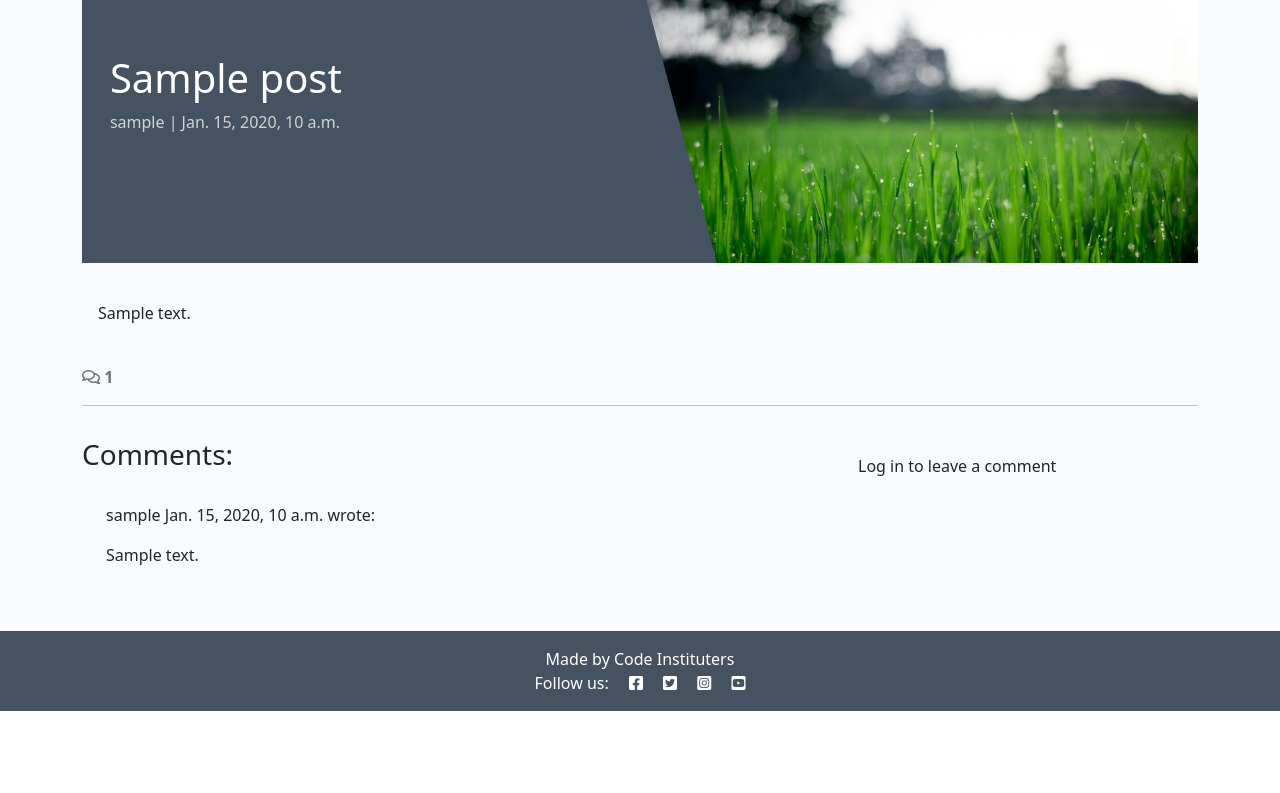
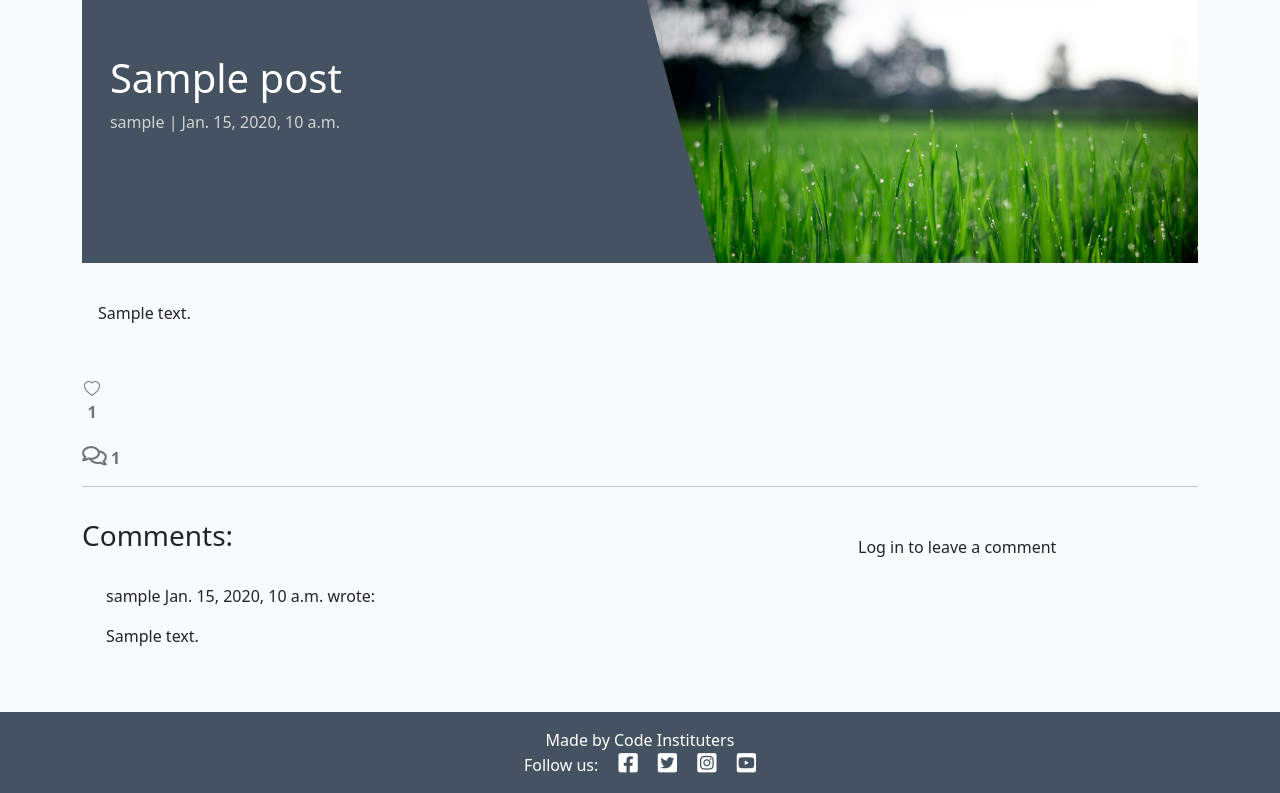
Before and after one commit to aliceC119/musicstar-club, a Django app: a page that uses blog/templates/blog/post_detail.html in a window 1280 px wide. Shown: the part 127-920 px from the top of the page. Before the commit the page ends 838 px from the top, so only its background shows below. Run offline with Django 4.2, Linux system fonts and the light colour scheme; tables that the repository leaves empty hold one stand-in row (values such as "Sample post"); some libraries are stand-ins or nearby versions.

Commit message:
Added a like the post feature and a like icon when site user click on the like button.

```diff
--- a/blog/models.py
+++ b/blog/models.py
@@ -18,6 +18,7 @@ class Post(models.Model):
     status = models.IntegerField(choices=STATUS, default=0)
     excerpt = models.TextField(blank=True)
     updated_on = models.DateTimeField(auto_now=True)
+    likes= models.ManyToManyField(User, related_name='post')
 
     class Meta:
         ordering = ["-created_on"]
--- a/blog/templates/blog/post_detail.html
+++ b/blog/templates/blog/post_detail.html
@@ -1,7 +1,8 @@
-{% extends 'base.html' %} {% block content %}
+{% extends 'base.html' %}
 {% load static %}
 {% load crispy_forms_tags %}
 
+{% block content %}
 <div class="masthead">
     <div class="container">
         <div class="row g-0">
@@ -30,6 +31,65 @@
             </div>
         </div>
     </div>
+
+
+
+    <!-- Displaying count of likes -->
+    <div class="like-container">
+      <form action="" method='POST'>
+          {% csrf_token %}
+
+          {% if liked %}
+
+          <button>
+              <strong class="text-secondary">
+
+                  <svg xmlns="http://www.w3.org/2000/svg" width="20" height="20" fill="currentColor"
+                      class="bi bi-heart-fill" viewBox="0 0 16 16">
+                      <path fill-rule="evenodd"
+                          d="M8 1.314C12.438-3.248 23.534 4.735 8 15-7.534 4.736 3.562-3.248 8 1.314" />
+                  </svg>{{post.likes.count}}
+          </button>
+          {% else %}
+          <button>
+              <strong class="text-secondary">
+
+                  <svg xmlns="http://www.w3.org/2000/svg" width="16" height="16" fill="currentColor"
+                      class="bi bi-heart" viewBox="0 0 16 16">
+                      <path
+                          d="m8 2.748-.717-.737C5.6.281 2.514.878 1.4 3.053c-.523 1.023-.641 2.5.314 4.385.92 1.815 2.834 3.989 6.286 6.357 3.452-2.368 5.365-4.542 6.286-6.357.955-1.886.838-3.362.314-4.385C13.486.878 10.4.28 8.717 2.01zM8 15C-7.333 4.868 3.279-3.04 7.824 1.143q.09.083.176.171a3 3 0 0 1 .176-.17C12.72-3.042 23.333 4.867 8 15" />
+                  </svg>{{post.likes.count}}
+          </button>
+          {% endif %}
+      </form>
+      </strong>
+
+  </div>
+  <style>
+
+    .like-container{
+        width: 20px;
+        height: auto;
+        padding: 10px 10px 10px 10px;
+        display: flex;
+        align-items:center;
+        justify-content: space-between;
+        flex-direction: column;
+        margin-bottom: 10px;
+
+    }
+
+.like-container button{
+    background: none;
+    border: none;
+}
+
+i{
+  font-size: 22px;
+  cursor: pointer;
+}
+
+</style>
     <!-- Displaying count of comments -->
   <div class="row">
     <div class="col-12">
--- a/blog/views.py
+++ b/blog/views.py
@@ -32,7 +32,26 @@ def post_detail(request, slug):
     post = get_object_or_404(queryset, slug=slug)
     comments = post.comments.all().order_by("-created_on")
     comment_count = post.comments.filter(approved=True).count()
+
+    liked = False
+
     if request.method == "POST":
+
+        if request.method == "POST":
+
+            if request.user.is_authenticated:
+                user = request.user
+
+                if post.likes.filter(id=user.id).exists():
+                    post.likes.remove(user)
+                    liked=False
+
+                else:
+                    post.likes.add(user)
+                    liked=True
+
+
+
         comment_form = CommentForm(data=request.POST)
         if comment_form.is_valid():
             comment = comment_form.save(commit=False)
@@ -54,6 +73,7 @@ def post_detail(request, slug):
             "comments": comments,
             "comment_count": comment_count,
             "comment_form": comment_form,
+            "liked":liked,
         },
     )
 
```
Also changed, not shown: blog/migrations/0007_post_likes.py (added).
